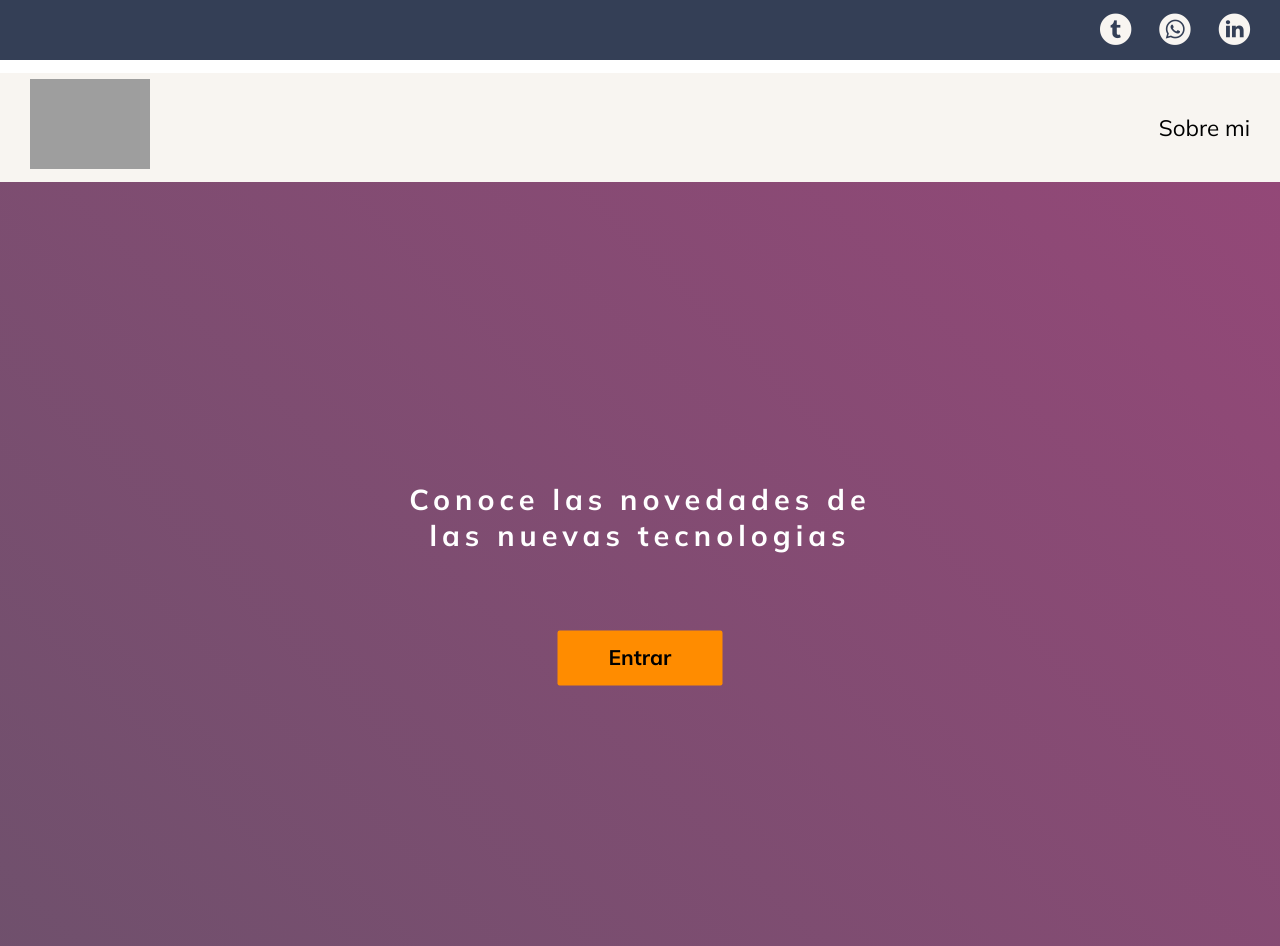
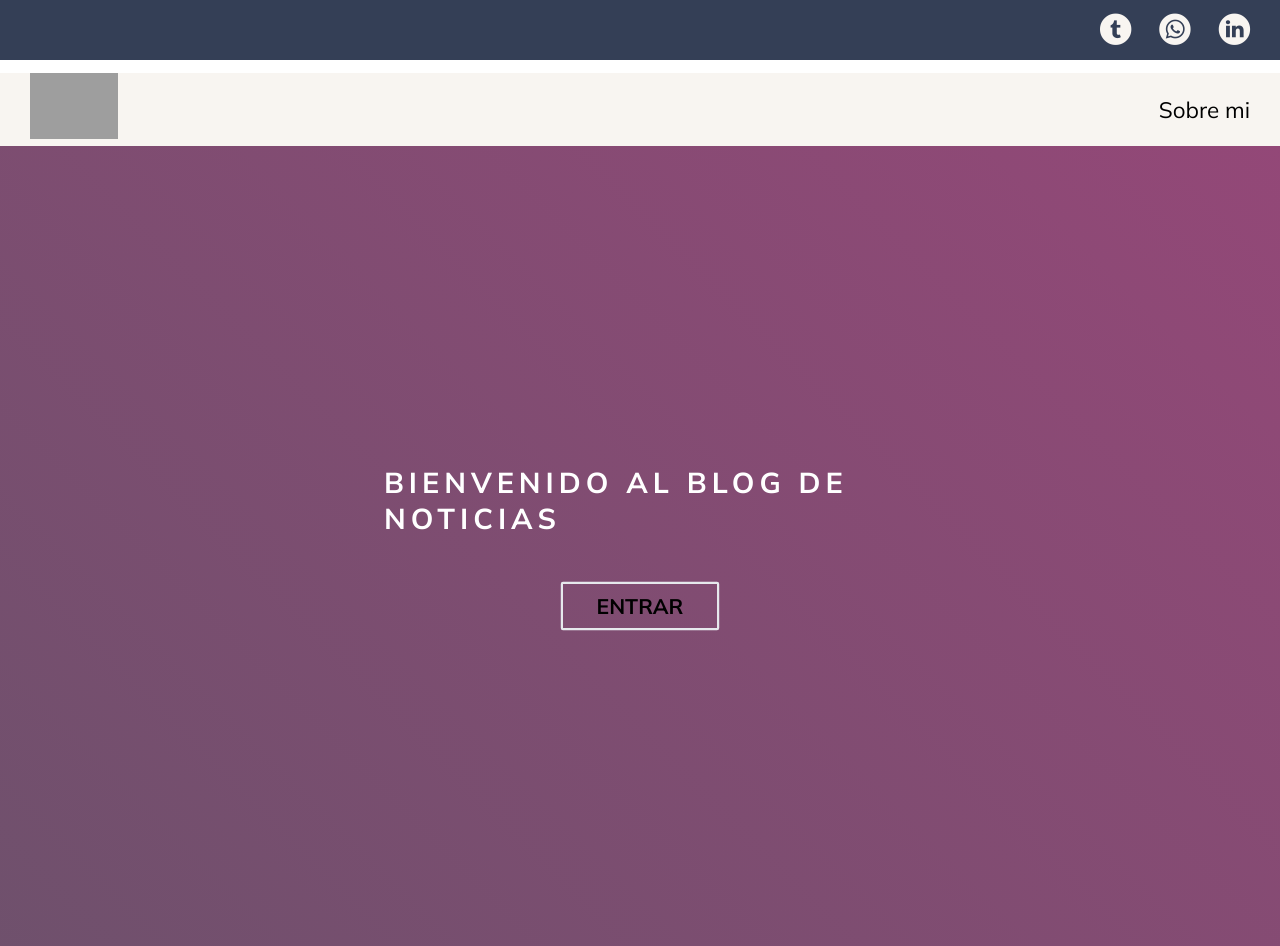
Before and after one commit to cuestiones/miblog1, a plain HTML site: page index.html in a window 1280 px wide. Before the commit the page ends 800 px from the top, so only its background shows below. Drawn offline with Linux system fonts and the light colour scheme; grey boxes are pictures that could not be loaded.

Commit message:
background 2

```diff
--- a/css/main.css
+++ b/css/main.css
@@ -25,9 +25,8 @@ a {
 
 header {
   width: 100%;
-  height: 8.13em;
   display: grid;
-  grid-template-rows: 1fr 1.5fr;
+  grid-template-rows: 1fr 1fr;
   font-size: 1.4em;
 }
 /* Container Social */
@@ -68,7 +67,7 @@ header nav {
 }
 
 .nav-logo-container {
-  width: 7.5rem;
+  width: 5.5rem;
 }
 
 nav .nav-logo-container a {
@@ -91,10 +90,9 @@ nav .nav-logo-container a {
   align-items: center;
   justify-content: center;
   background-image: linear-gradient(45deg, #176551, #a8437e ) ;
-  background-repeat: no-repeat;
   background-size: 400% 400%;
-  background-position: center;
-  animation: change 10s ease-in-out;
+  animation: change 10s infinite;
+  position: relative;
 }
 
 @keyframes change {
@@ -121,6 +119,8 @@ nav .nav-logo-container a {
   align-content: center;
   align-items: center;
   text-align: center;
+  position: absolute;
+  text-transform: uppercase;
 }
 
 .home-main .home-main-container h1 {
@@ -129,14 +129,15 @@ nav .nav-logo-container a {
   color: white;
   font-weight: bold;
   letter-spacing: 5px;
+  text-align: start;
 }
 
 .home-main .home-main-container .home-enter {
-  margin: 5rem 0 0 0;
-  padding: 0.75rem;
-  width: 9.375rem;
-  height: 3.125rem;
-  background-color: darkorange;
+  margin-top: 3rem;
+  padding: 0.5rem;
+  width: 9rem;
+  border: 2px solid #e6e9ed;
+  background-color: transparent;
   border-radius: 2px;
   font-family: "Mulish", sans-serif;
   font-weight: bold;
@@ -146,7 +147,7 @@ nav .nav-logo-container a {
 }
 
 .home-main .home-main-container .home-enter:hover {
-  background-color: #343f56;
+  background-color: #be2337;
 }
 
 
--- a/index.html
+++ b/index.html
@@ -44,7 +44,7 @@
 
     <main class="home-main">
         <section class="home-main-container">
-            <h1>Conoce las novedades de las nuevas tecnologias</h1>
+            <h1>Bienvenido al blog de noticias</h1>
             <a class="home-enter" href="./blogs.html">Entrar</a>
 
         </section>
```
